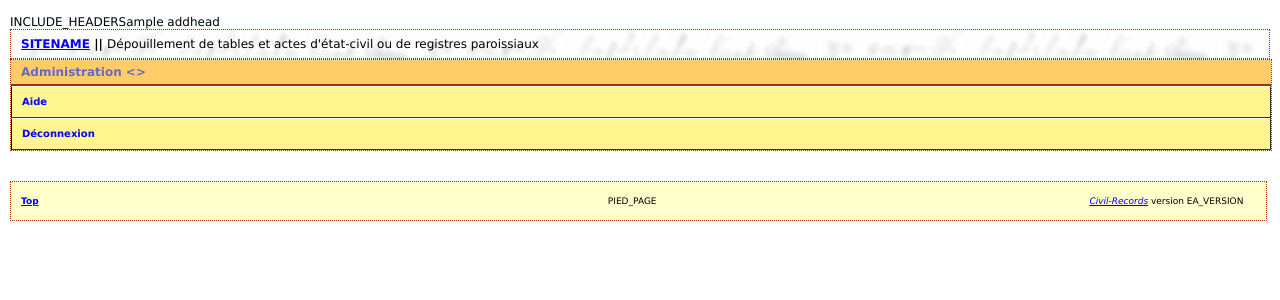
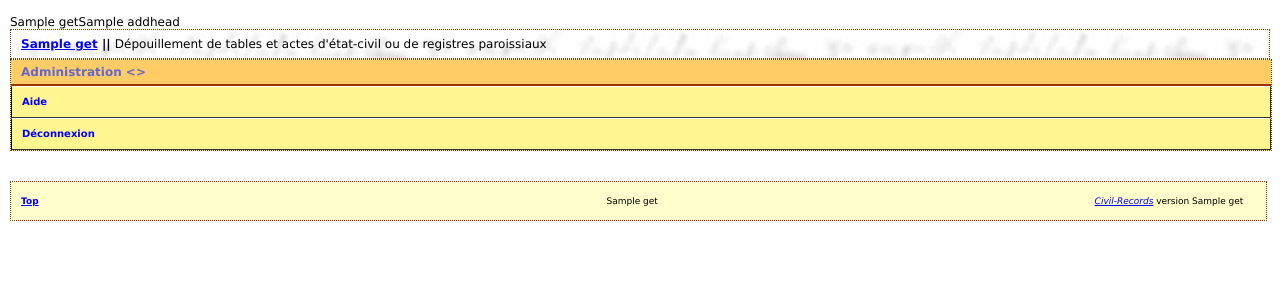
Before and after one commit to David-Baron/civil-records, a PHP site: the page made by templates/admin/_menu-admin.php in a window 1280 px wide. Shown: the top 300 px of the page. Run offline with PHP 8.4, Linux system fonts and the light colour scheme; the template is opened without the code that fills it: most values are stand-ins (such as "Sample title", 1, 10 or a date in 2020); data that the repository does not hold is empty; some libraries are stand-ins or nearby versions.

Commit message:
Feat new app configuration loader

```diff
--- a/admin/loaduser.php
+++ b/admin/loaduser.php
@@ -70,8 +70,6 @@ if(!empty($_FILES['Users']['tmp_name'])) { // fichier d'utilisateurs
                 $line = str_replace('"', '', $line);      // Suppression des guillemets éventuels
                 $line = str_replace(chr(9), ';', $line);  // remplacement des TAB par des ;
                 $user = ads_explode(";", trim($line), 14);
-
-                //{ print '<pre>';  print_r($user); echo '</pre>'; }
 
                 $nom     = $user[0];
                 $pre     = $user[1];
@@ -327,6 +325,7 @@ if($missingargs) {
         $xregime    = $chargeUSERparam[2];
         $message    = $config->get('MAIL_NEWUSER');
     }
+
     echo '<form method="post" enctype="multipart/form-data" action="">' . "\n";
     echo '<h2 align="center">Chargement de comptes utilisateurs</h2>';
     msg("Veillez à vérifier que le fichier votre fichier CSV respecte le "
--- a/admin/maj_sums.php
+++ b/admin/maj_sums.php
@@ -24,6 +24,7 @@ $emailfound = false;
 $oktype = false;
 $cptact = 0;
 $cptfil = 0;
+$T0 = time();
 
 $menu_actes = "";
 $menu_actes .= '<a href="' . $root . '/admin/maj_sums.php?xtyp=N&amp;mode=A&amp;com=">Naissances</a> | ';
--- a/next/Engine/DatabaseConnection.php
+++ b/next/Engine/DatabaseConnection.php
@@ -8,7 +8,7 @@ class DatabaseConnection
 
     public function __construct()
     {
-        $this->db = new \PDO("mysql:host=$_ENV[DB_HOST];dbname=$_ENV[DB_NAME]", $_ENV['DB_USER'], $_ENV['DB_PASS']);
+        $this->db = new \PDO("mysql:host=$_ENV[DB_HOST];dbname=$_ENV[DB_NAME];charset=utf8mb4", $_ENV['DB_USER'], $_ENV['DB_PASS']);
         $this->db->setAttribute(\PDO::ATTR_DEFAULT_FETCH_MODE, \PDO::FETCH_ASSOC);
         if (isset($_ENV['APP_ENV']) && $_ENV['APP_ENV'] === 'dev') {
             $this->db->setAttribute(\PDO::ATTR_ERRMODE, \PDO::ERRMODE_EXCEPTION);
--- a/next/bootstrap.php
+++ b/next/bootstrap.php
@@ -25,6 +25,7 @@ $root = $_ENV['APP_ROOT'];
 
 require(__DIR__ . '/Engine/AppConfiguration.php');
 $config = new AppConfiguration();
+$lg = 'fr';
 
 if (isset($_ENV['APP_ENV']) && $_ENV['APP_ENV'] === 'dev') {
 
--- a/templates/admin/_bandeau.php
+++ b/templates/admin/_bandeau.php
@@ -1,4 +1,4 @@
 <div class="bandeau">
-    <strong><a href="<?= SITE_URL ?>"><?= SITENAME ?></a> || </strong>
+    <strong><a href="<?= $config->get('SITE_URL') ?>"><?= $config->get('SITENAME') ?></a> || </strong>
     Dépouillement de tables et actes d'état-civil ou de registres paroissiaux
 </div>
--- a/templates/admin/_footer.php
+++ b/templates/admin/_footer.php
@@ -3,11 +3,11 @@
             <p class="totop2"><strong><a href="#top">Top</a></strong></p>
         </div>
         <div id="texte_pied2" class="texte_pied2">
-            <p class="texte_pied2"><?= PIED_PAGE; ?></p>
+            <p class="texte_pied2"><?= $config->get('PIED_PAGE'); ?></p>
         </div>
         <div id="copyright2" class="copyright2">
             <p class="copyright2">
-                <em><a href="">Civil-Records</a></em> version <?= EA_VERSION; ?>
+                <em><a href="">Civil-Records</a></em> version <?= $config->get('EA_VERSION'); ?>
             </p>
         </div>
     </div>
@@ -17,7 +17,7 @@
     }
 
     global $TIPmsg;  // message d'alerte pré-blocage IP
-    if ($TIPmsg <> "" && TIP_MODE_ALERT >= 2) {
+    if ($TIPmsg <> "" && $config->get('TIP_MODE_ALERT') >= 2) {
         echo '<script language="javascript">';
         echo 'alert("' . $TIPmsg . '")';
         echo '</script>';
--- a/templates/admin/_header.php
+++ b/templates/admin/_header.php
@@ -1,19 +1,11 @@
 <?php
 // global $path, $userlogin, $scriptname, $commune; // TODO: Need test, will be running without now
 $carcode = 'UTF-8';
-$meta_description = "";
-$meta_keywords = "";
+$meta_description = $config->get('META_DESCRIPTION', '');
+$meta_keywords = $config->get('META_KEYWORDS', '');
 
 if ($scriptname == "") {
     $scriptname = "index";
-}
-
-if (defined("META_DESCRIPTION")) {
-    $meta_description = META_DESCRIPTION;
-}
-
-if (defined("META_KEYWORDS")) {
-    $meta_keywords = META_KEYWORDS;
 }
 
 header('Content-Type: text/html; charset=UTF-8');
@@ -91,7 +83,7 @@ header('Content-Type: text/html; charset=UTF-8');
 
     <?php
     /** TODO: All this part will be refacto */
-    echo INCLUDE_HEADER;
+    echo $config->get('INCLUDE_HEADER', '');
     if (!($addhead == null)) {
         echo $addhead;
     }
@@ -107,14 +99,14 @@ header('Content-Type: text/html; charset=UTF-8');
 
     /** TODO: All this part will be refacto */
     global $TIPmsg;  // message d'alerte pré-blocage IP
-    if ($TIPmsg <> "" && (TIP_MODE_ALERT % 2) == 1) {
+    if ($TIPmsg <> "" && ($config->get('TIP_MODE_ALERT') % 2) == 1) {
         echo '<h2><font color="#FF0000">' . $TIPmsg . "</font></h2>\n";
     }
     /** END TODO */
     ?>
     <div id="top" class="entete">
         <?php /** TODO: Useless, will be deleted. */
-        if (EA_MAINTENANCE == 1) { // TODO: Useless, will be deleted.
+        if ($config->get('EA_MAINTENANCE') == 1) { // TODO: Useless, will be deleted.
             echo '<font color="#FF0000"><b>!! MAINTENANCE !!</b></font>';
         }
         /**END TODO */
--- a/templates/admin/_menu-admin.php
+++ b/templates/admin/_menu-admin.php
@@ -6,7 +6,7 @@
             <?php if ($userlevel >= 5) { ?>
                 <dt><a href="<?= $root ?>/admin/index.php">Inventaire des actes</a></dt>
             <?php } ?>
-            <?php if ($userlevel >= CHANGE_PW) { ?>
+            <?php if ($userlevel >= $config->get('CHANGE_PW')) { ?>
                 <dt><a href="<?= $root ?>/changepw.php">Changer le mot de passe</a></dt>
             <?php } ?>
             <?php if ($userlevel >= 5) { ?>
```
Also changed, not shown: templates/front/_header.php (+5 -17 lines).
